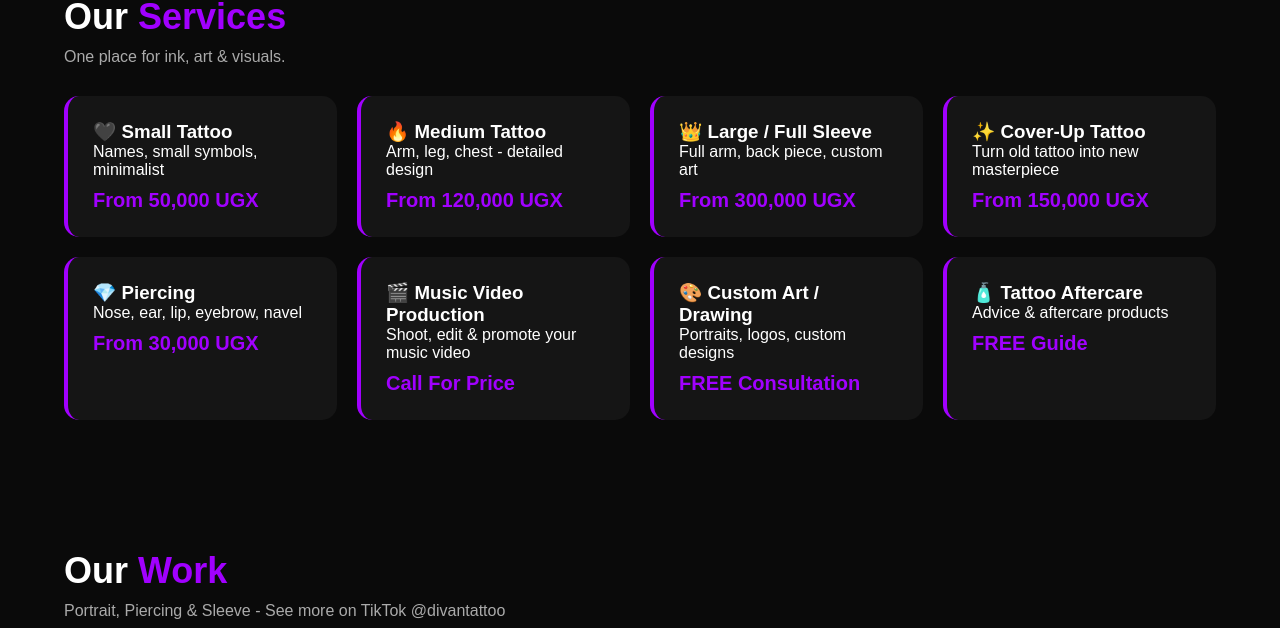
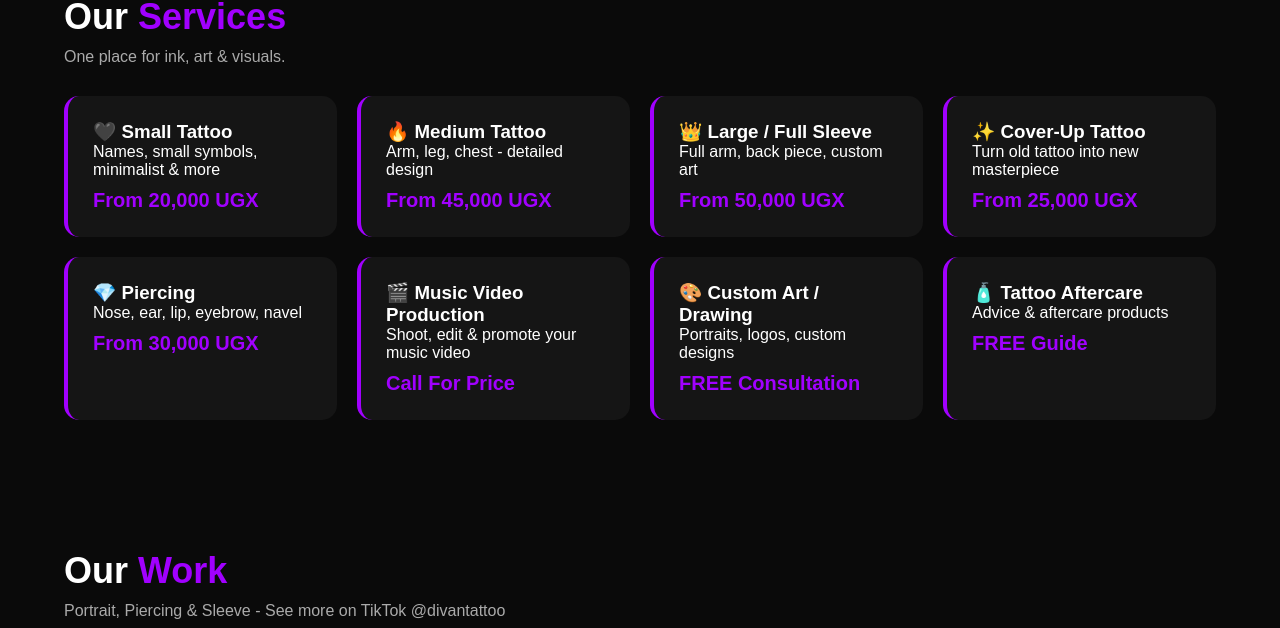
Before and after one commit to pandaniga16-eng/Divan-tattoos-, a plain HTML site: page index.html in a window 1280 px wide. Shown: the part 870-1498 px from the top of the page. Drawn offline with Linux system fonts and the light colour scheme.

Commit message:
Update tattoo service descriptions and prices

```diff
--- a/index.html
+++ b/index.html
@@ -60,10 +60,10 @@ footer{text-align:center;padding:30px;background:#000;color:#777}
 <section id="services">
 <h2>Our <span>Services</span></h2><p class="sub">One place for ink, art & visuals.</p>
 <div class="grid">
-<div class="service"><h3>🖤 Small Tattoo</h3><p>Names, small symbols, minimalist</p><div class="price">From 50,000 UGX</div></div>
-<div class="service"><h3>🔥 Medium Tattoo</h3><p>Arm, leg, chest - detailed design</p><div class="price">From 120,000 UGX</div></div>
-<div class="service"><h3>👑 Large / Full Sleeve</h3><p>Full arm, back piece, custom art</p><div class="price">From 300,000 UGX</div></div>
-<div class="service"><h3>✨ Cover-Up Tattoo</h3><p>Turn old tattoo into new masterpiece</p><div class="price">From 150,000 UGX</div></div>
+<div class="service"><h3>🖤 Small Tattoo</h3><p>Names, small symbols, minimalist & more</p><div class="price">From 20,000 UGX</div></div>
+<div class="service"><h3>🔥 Medium Tattoo</h3><p>Arm, leg, chest - detailed design</p><div class="price">From 45,000 UGX</div></div>
+<div class="service"><h3>👑 Large / Full Sleeve</h3><p>Full arm, back piece, custom art</p><div class="price">From 50,000 UGX</div></div>
+<div class="service"><h3>✨ Cover-Up Tattoo</h3><p>Turn old tattoo into new masterpiece</p><div class="price">From 25,000 UGX</div></div>
 <div class="service"><h3>💎 Piercing</h3><p>Nose, ear, lip, eyebrow, navel</p><div class="price">From 30,000 UGX</div></div>
 <div class="service"><h3>🎬 Music Video Production</h3><p>Shoot, edit & promote your music video</p><div class="price">Call For Price</div></div>
 <div class="service"><h3>🎨 Custom Art / Drawing</h3><p>Portraits, logos, custom designs</p><div class="price">FREE Consultation</div></div>
```
